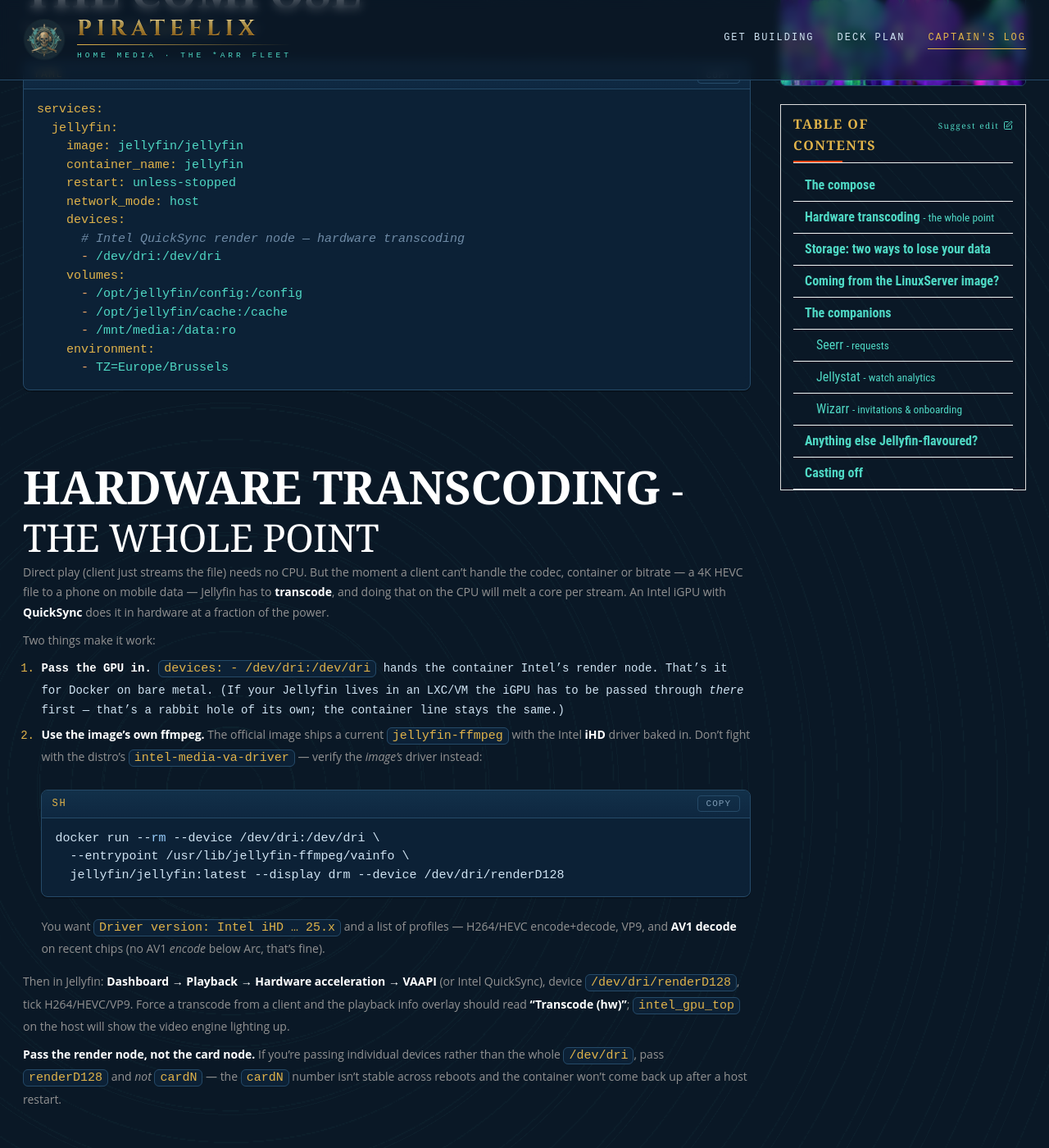
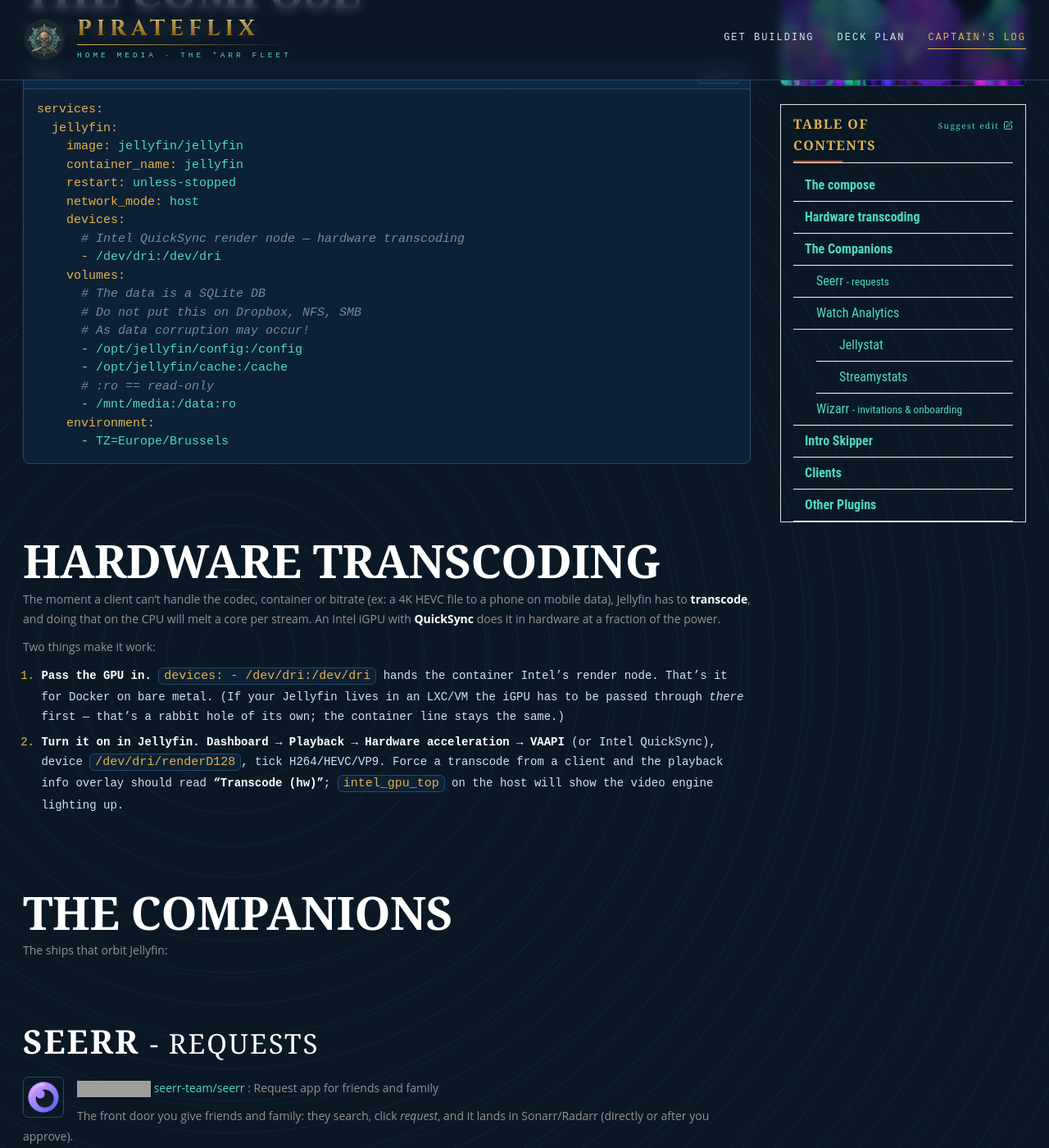
Before and after one commit to SanguPackage/htpc, a Jekyll site: the page built from _posts/2026-07-08-jellyfin-setup.md, in a window 1280 px wide and 1400 px high, scrolled down 777 px. Shown: the whole window at 82% size. Built offline with Jekyll 4.4.1, drawn with Linux system fonts in a browser that asks for light colours; some of the changed text lies outside the part shown; grey boxes are pictures that could not be loaded.

Commit message:
jellyfin article

````diff
--- a/_includes/gallery.html
+++ b/_includes/gallery.html
@@ -62,6 +62,7 @@
     {%- if forloop.first %}{% assign prev = total %}{% else %}{% assign prev = forloop.index0 %}{% endif -%}
     {%- if forloop.last %}{% assign next = 1 %}{% else %}{% assign next = forloop.index | plus: 1 %}{% endif -%}
     <figure class="pf-lightbox__slide" id="{{ gid }}-s-{{ forloop.index }}">
+      <a class="pf-lightbox__backdrop" href="#{{ gid }}" tabindex="-1" aria-hidden="true"></a>
       <img src="{{ base | append: item.image | relative_url }}" alt="{{ item.text | escape }}" loading="lazy">
       <span class="pf-lightbox__count">{{ forloop.index }} / {{ total }} pictures</span>
       {%- if item.text %}<figcaption>{{ item.text }}</figcaption>{% endif -%}
--- a/_layouts/post.html
+++ b/_layouts/post.html
@@ -71,3 +71,4 @@
 <script src="{{ '/assets/vendor/highlightjs/dockerfile.min.js' | relative_url }}"></script>
 <script type="module" src="{{ '/assets/js/code-enhance.js' | relative_url }}"></script>
 <script type="module" src="{{ '/assets/js/image-zoom.js' | relative_url }}"></script>
+<script type="module" src="{{ '/assets/js/gallery-keys.js' | relative_url }}"></script>
--- a/_posts/2026-07-08-jellyfin-setup.md
+++ b/_posts/2026-07-08-jellyfin-setup.md
@@ -44,133 +49,130 @@
       # Intel QuickSync render node — hardware transcoding
       - /dev/dri:/dev/dri
     volumes:
+      # The data is a SQLite DB
+      # Do not put this on Dropbox, NFS, SMB
+      # As data corruption may occur!
       - /opt/jellyfin/config:/config
       - /opt/jellyfin/cache:/cache
+      # :ro == read-only
       - /mnt/media:/data:ro
     environment:
       - TZ=Europe/Brussels
 ```
 
 
-# Hardware transcoding <small>- the whole point</small>
+# Hardware transcoding
 
-Direct play (client just streams the file) needs no CPU. But the moment a client can't handle the codec,
-container or bitrate — a 4K HEVC file to a phone on mobile data — Jellyfin has to **transcode**, and doing
-that on the CPU will melt a core per stream. An Intel iGPU with **QuickSync** does it in hardware at a
-fraction of the power.
+The moment a client can't handle the codec, container or bitrate (ex: a 4K HEVC file to a phone on mobile data),
+Jellyfin has to **transcode**, and doing that on the CPU will melt a core per stream. An Intel iGPU with **QuickSync**
+does it in hardware at a fraction of the power.
 
 Two things make it work:
 
 1. **Pass the GPU in.** `devices: - /dev/dri:/dev/dri` hands the container Intel's render node. That's it
    for Docker on bare metal. (If your Jellyfin lives in an LXC/VM the iGPU has to be passed through *there*
    first — that's a rabbit hole of its own; the container line stays the same.)
-2. **Use the image's own ffmpeg.** The official image ships a current `jellyfin-ffmpeg` with the Intel
-   **iHD** driver baked in. Don't fight with the distro's `intel-media-va-driver` — verify the *image's*
-   driver instead:
-
-   ```sh
-   docker run --rm --device /dev/dri:/dev/dri \
-     --entrypoint /usr/lib/jellyfin-ffmpeg/vainfo \
-     jellyfin/jellyfin:latest --display drm --device /dev/dri/renderD128
-   ```
-
-   You want `Driver version: Intel iHD … 25.x` and a list of profiles — H264/HEVC encode+decode, VP9,
-   and **AV1 decode** on recent chips (no AV1 *encode* below Arc, that's fine).
-
-Then in Jellyfin: **Dashboard → Playback → Hardware acceleration → VAAPI** (or Intel QuickSync), device
-`/dev/dri/renderD128`, tick H264/HEVC/VP9. Force a transcode from a client and the playback info overlay
-should read **"Transcode (hw)"**; `intel_gpu_top` on the host will show the video engine lighting up.
-
-> **Pass the render node, not the card node.** If you're passing individual devices rather than the whole
-> `/dev/dri`, pass `renderD128` and *not* `cardN` — the `cardN` number isn't stable across reboots and
-> the container won't come back up after a host restart.
+2. **Turn it on in Jellyfin.** **Dashboard → Playback → Hardware acceleration → VAAPI** (or Intel
+   QuickSync), device `/dev/dri/renderD128`, tick H264/HEVC/VP9. Force a transcode from a client and the
+   playback info overlay should read **"Transcode (hw)"**; `intel_gpu_top` on the host will show the video
+   engine lighting up.
 
 
-# Storage: two ways to lose your data
+# The Companions
 
-**Keep `/config` on local disk. Never on NFS, SMB or a Dropbox/GDrive-synced folder.** Jellyfin's library
-is a **SQLite** database, and SQLite's file locking does not survive network/synced filesystems — you will
-get a corrupted `library.db`. (Same reason the [`.env` in the compose post]({{ site.baseurl }}/blog/home-media-server-docker-compose#the-env-first)
-shouts about `CONFIG_PATH`.) This is the single most common way people nuke a Jellyfin install.
-
-**Mount the library read-only** — `/mnt/media:/data:ro`. Jellyfin only ever *reads* your media; the `:ro`
-means a misconfigured library scan, a plugin, or a bad day can't touch the files that Sonarr/Radarr worked
-so hard to organise. If you run Jellyfin on a different box than the library (I do — library on the NAS,
-Jellyfin near the GPU), export the share read-only from the source too and let the *arrs be the only writers.
-
-
-# Coming from the LinuxServer image?
-
-If you're migrating off `linuxserver/jellyfin` onto the official image, the config layout is **nested one
-level deeper** in LinuxServer. Copy with this mapping, **databases first**:
-
-| LinuxServer (`/config/…`)      | Official (`/config/…`)      | What                    |
-|--------------------------------|-----------------------------|-------------------------|
-| `data/data/*.db`               | `data/`                     | databases (`library.db`)|
-| `data/{metadata,plugins,root}` | `{metadata,plugins,root}`   | data-dir contents       |
-| `*.xml`, `*.json`              | `config/`                   | settings                |
-
-Point the official image at the wrong level and it silently creates **fresh empty databases** — you'll log
-in to an empty server while your real library sits unused at `data/data/`. Copy the DBs first, metadata
-last, and watch `df -h` — a metadata copy that fills the disk mid-run truncates the DBs.
-
-> **Upgrade one major at a time.** `10.9 → 10.10 → 10.11`, not `10.9 → 10.11`. A two-major jump migrates
-> the DB in one start and crashes mid-migration. Back up `/config` before each hop.
-
-
-# The companions
-
-Three little ships that orbit Jellyfin:
+The ships that orbit Jellyfin:
 
 ## Seerr <small>- requests</small>
 
+![Seerr Logo]({{ site.baseurl }}/assets/seerr.png "Seerr Logo"){: style="float: left; margin-right: 16px; width: 50px"}
 {% include github-stars.html url="seerr-team/seerr" desc="Request app for friends and family" %}
 
 The front door you give friends and family: they search, click *request*, and it lands in Sonarr/Radarr
-(directly or after you approve). Covered already — see the [Seerr section]({{ site.baseurl }}/blog/home-media-server#seerr---requests)
-and why I moved to it in [Goodbye Ombi]({{ site.baseurl }}/blog/goodbye-ombi). Its compose service lives in
-the [docker-compose post]({{ site.baseurl }}/blog/home-media-server-docker-compose); point its `Jellyfin`
-setting at this server's `:8096`.
+(directly or after you approve).
 
-## Jellystat <small>- watch analytics</small>
+{% include post/image.html file="seerr-preview.jpg" alt="" title="" desc="Seerr Requests" maxWidth="460px" %}
 
+
+
+## Watch Analytics
+
+There is the built-in **Playback Reporting** plugin for something lightweight and container-free.
+It's very basic...
+
+If you want more *who watched what, when, and how much got transcoded* stats, there is:
+
+### Jellystat
+
+![Jellystat Logo]({{ site.baseurl }}/assets/blueprint/logos/jellystat.svg "Jellystat Logo"){: style="float: left; margin-right: 16px; width: 50px"}
 {% include github-stars.html url="CyferShepard/Jellystat" desc="Statistics app for Jellyfin" %}
 
-A Grafana-ish dashboard for *who watched what, when, and how much got transcoded*. Note it's really **two**
-containers — Jellystat plus its own Postgres — so it's a small stack, not a one-liner (the
-[compose post]({{ site.baseurl }}/blog/home-media-server-docker-compose) has both services). Give it an API
-key from **Dashboard → API Keys** and it backfills your whole history.
+
+### Streamystats
+
+![Streamystats Logo]({{ site.baseurl }}/assets/blog-images/streamystats-logo.png "Streamystats Logo"){: style="float: left; margin-right: 16px; width: 50px"}
+{% include github-stars.html url="fredrikburmester/streamystats" desc="Streamystats is a statistics service for Jellyfin, providing analytics and data visualization." %}
+
+A newer stats alternative to Jellystat. I installed it for the heck of it... I'll get back here with conclusions sometime 😉
+
 
 ## Wizarr <small>- invitations & onboarding</small>
 
 {% include github-stars.html url="wizarrrr/wizarr" desc="Invite and onboard users to Jellyfin/Plex" %}
 
-Handing out Jellyfin accounts by hand gets old fast. **Wizarr** gives you an **invite link** instead: the
-guest opens it, creates their own account, optionally gets walked through installing a client — and you
-never touch the Users page. Set expiries, per-invite library access, and a request-app hand-off to Seerr.
+I thought this was a bit silly but then I tried it and well... It's actually pretty nice, instead
+of giving your mom a URL, create her login/password and do a whole lot of explaining, you just give her a link
+and she gets onboarded with a wizard where she gets explained what it is, how to get going,
+fill in her own login/password.
 
-{% include post/image.html file="wizarr-invitation.png" alt="" title="" desc="A Wizarr invitation" maxWidth="500px" %}
+It works for Plex, Emby, Jellyfin and also for:
+
+{% include github-stars.html url="advplyr/audiobookshelf" desc="Self-hosted audiobook and podcast server" %}
+{% include github-stars.html url="rommapp/romm" desc="A beautiful, powerful, self-hosted rom manager and player." %}
+{% include github-stars.html url="gotson/komga" desc="Media server for comics/mangas/BDs/magazines/eBooks" %}
+{% include github-stars.html url="Kareadita/Kavita" desc="Kavita is a fast, feature rich, cross platform reading server." %}
+
+If you are using more than just Jellyfin, then this really is a no-brainer.
+
+Afterwards you can even use it to easily reset their passwords, because obviously they are still going to forget it.
+
+{% include gallery.html items=page.gallery_wizarr id="wizarr" maxWidth="500px" %}
+
+There is also an alternative inviter-app:
+{% include github-stars.html url="hrfee/jfa-go" desc="a bit-of-everything user management app for Jellyfin" %}
 
 
-# Anything else Jellyfin-flavoured?
+# Intro Skipper
 
-The ecosystem is deep. The ones actually worth adding:
+![Intro Skipper Logo]({{ site.baseurl }}/assets/blog-images/intro-skipper-logo.png "Intro Skipper Logo"){: style="float: left; margin-right: 16px; width: 50px"}
+{% include github-stars.html url="intro-skipper/intro-skipper" desc="Automatically detect and skip intro/credit sequences in Jellyfin" %}
 
-- {% include icon.html name="tv" %} **Intro Skipper** ([`intro-skipper/intro-skipper`](https://github.com/intro-skipper/intro-skipper)) — a plugin that fingerprints episode intros/credits and adds the *Skip Intro* button. Single biggest quality-of-life upgrade for binge-watching series.
-- {% include icon.html name="list" %} **Streamystats** ([`fredrikburmester/streamystats`](https://github.com/fredrikburmester/streamystats)) — a newer, prettier stats alternative to Jellystat if you want to shop around. Or the built-in **Playback Reporting** plugin for something lightweight and container-free.
-- {% include icon.html name="user" %} **JFA-GO** ([`hrfee/jfa-go`](https://github.com/hrfee/jfa-go)) — the other invite/account manager, if Wizarr's onboarding flow isn't your taste.
-- {% include icon.html name="tv" %} **Clients worth installing**: [Findroid](https://github.com/jarnedemeulemeester/findroid) (Android, gorgeous), [Swiftfin](https://github.com/jellyfin/swiftfin) (iOS/tvOS), [Jellyfin Media Player](https://github.com/jellyfin/jellyfin-media-player) (desktop, MPV-based). Most smart TVs (my LG included) have a native app in their store.
-- {% include icon.html name="lightbulb" %} **Finamp** ([`jmshrv/finamp`](https://github.com/jmshrv/finamp)) — if you also point Jellyfin at a music library, this is the offline-capable music client.
+Adding a **Skip Intro** button!? My god... I need to [install](https://github.com/intro-skipper/intro-skipper/wiki/Installation)
+this right now...
 
-Plugins like **Trakt** (scrobbling) and the **OpenSubtitles** downloader are one click from **Dashboard →
-Plugins → Catalog** — no compose changes needed.
+- Jellyfin → Dashboard → Plugins
+- Prerequisite: Available → Install "TheTVDB"
+- Manage Repositories → + New Repository
+- `https://intro-skipper.org/manifest.json`
+- I had to F5 for it to show up
+- Intro Skipper → Install
+- Dashboard → Restart
+- Dashboard → Scheduled Tasks → Detect and Analyze Media Segments
+- Profit
 
 
-# Casting off
+# Clients
 
-Jellyfin is the ship everything else exists to feed. Get the GPU passed in, keep `/config` on a real disk,
-mount the library read-only, and hang Seerr, Jellystat and Wizarr off the side — and you've got a media
-server your whole crew can sail without ever bothering the captain.
+{% include github-stars.html url="jarnedemeulemeester/findroid" desc="Third-party native Jellyfin Android app" %}
+{% include github-stars.html url="jellyfin/swiftfin" desc="Native Jellyfin Client for iOS and tvOS" %}
+{% include github-stars.html url="jmshrv/finamp" desc="A Jellyfin music client for mobile" %}
 
-For the rest of the fleet — Sonarr, Radarr, Prowlarr, qBittorrent and the single `compose.yml` that runs
-them — start back at the [Home Media Server]({{ site.baseurl }}/blog/home-media-server) series.
+And our [LG Smart TV]({{ site.baseurl }}/blog/lg-smart-tv/) installation guide.
+
+
+# Other Plugins
+
+The ecosystem is deep. These two I have installed in
+**Dashboard → Plugins → Catalog**
+
+- **Trakt** (scrobbling)
+- **OpenSubtitles** downloader
--- a/_sass/_pirateflix.scss
+++ b/_sass/_pirateflix.scss
@@ -799,8 +799,11 @@
 .pf-post .post-content .pf-lightbox__track::-webkit-scrollbar{display:none}
 .pf-post .post-content .pf-lightbox__slide{position:relative;flex:0 0 100%;scroll-snap-align:center;margin:0;
   display:flex;align-items:center;justify-content:center;padding:24px}
-.pf-post .post-content .pf-lightbox__slide img{max-width:92vw;max-height:88vh;border:1px solid var(--line);border-radius:6px}
-.pf-post .post-content .pf-lightbox__slide figcaption{position:absolute;left:0;right:0;bottom:0;padding:16px;
+// Backdrop fills the slide behind the image; clicking the letterbox area closes.
+.pf-post .post-content .pf-lightbox__backdrop{position:absolute;inset:0;z-index:0;cursor:zoom-out}
+.pf-post .post-content .pf-lightbox__slide img{position:relative;z-index:1;max-width:92vw;max-height:88vh;
+  border:1px solid var(--line);border-radius:6px}
+.pf-post .post-content .pf-lightbox__slide figcaption{position:absolute;left:0;right:0;bottom:0;z-index:2;padding:16px;
   font-size:14px;color:var(--ink);text-align:center;background:linear-gradient(transparent,rgba(6,20,33,.85))}
 .pf-post .post-content .pf-lightbox__close{position:absolute;top:16px;right:16px;z-index:2;width:44px;height:44px;
   display:flex;align-items:center;justify-content:center;color:#fff;text-decoration:none;font-size:24px;line-height:1;
--- /dev/null
+++ b/assets/js/gallery-keys.js
@@ -0,0 +1,28 @@
+// Keyboard navigation for the fullscreen cover gallery (_includes/gallery.html).
+// The gallery is otherwise pure CSS (:target + scroll-snap); this only adds
+// ArrowLeft/ArrowRight to step between slides and Escape to close, and only
+// while a slide is actually open. location.replace keeps arrow-spamming out of
+// the browser history (Back still closes the modal in one press).
+
+// The open slide is the one the URL fragment points at inside a lightbox.
+function openSlide() {
+  return document.querySelector(".pf-lightbox__slide:target");
+}
+
+// Follow an existing gallery anchor (nav buttons / close) — they already carry
+// the correct wrap-around / close target, so there's nothing to compute.
+function follow(root, selector) {
+  const link = root.querySelector(selector);
+  if (link) location.replace(link.getAttribute("href"));
+}
+
+document.addEventListener("keydown", (e) => {
+  if (e.altKey || e.ctrlKey || e.metaKey) return;
+  const slide = openSlide();
+  if (!slide) return;
+
+  // prev/next live inside the slide; close lives on the lightbox around it.
+  if (e.key === "ArrowRight") { e.preventDefault(); follow(slide, ".pf-lightbox__next"); }
+  else if (e.key === "ArrowLeft") { e.preventDefault(); follow(slide, ".pf-lightbox__prev"); }
+  else if (e.key === "Escape") { e.preventDefault(); follow(slide.closest(".pf-lightbox"), ".pf-lightbox__close"); }
+});
````
Also changed, not shown: other parts of _posts/2026-07-08-jellyfin-setup.md (+5 -0 lines), _posts/2022-10-02-lists-part2.md (+1 -1 lines), assets/blog-images/intro-skipper-logo.png (added), assets/blog-images/streamystats-logo.png (added), assets/blog-images/wizarr-onboarding.png (added).
